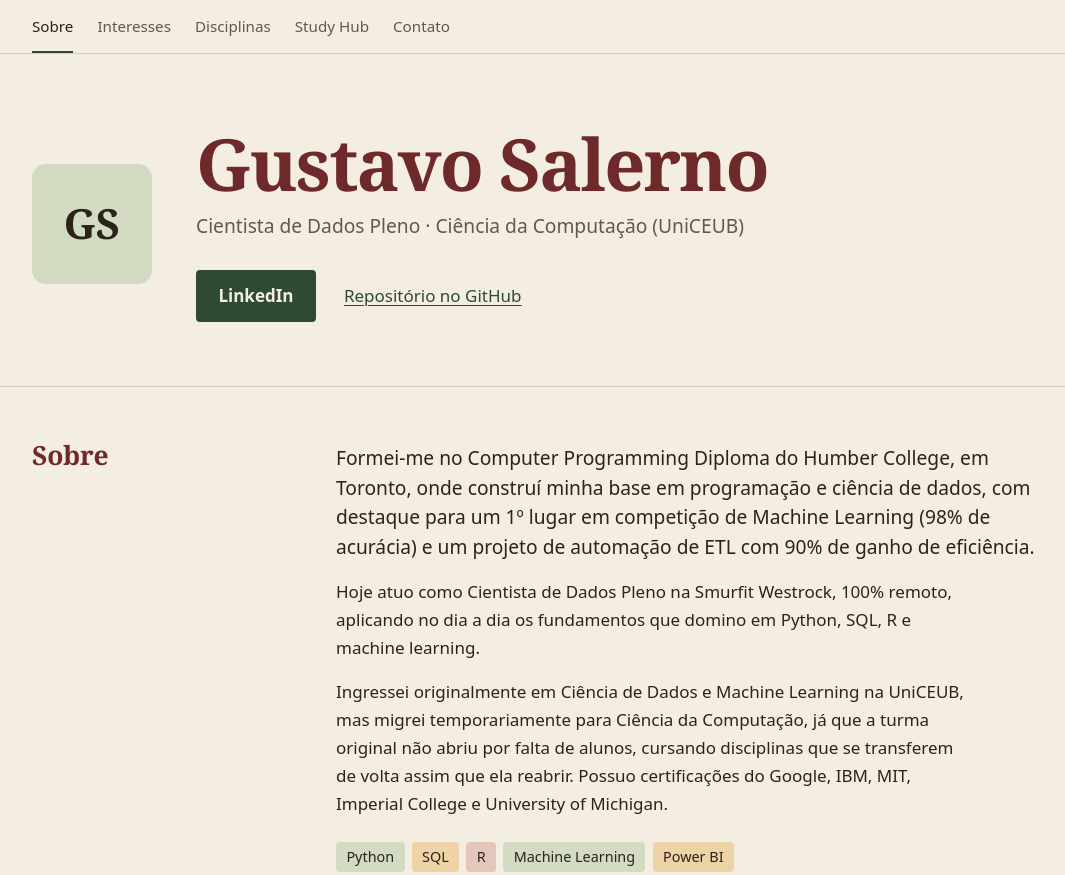
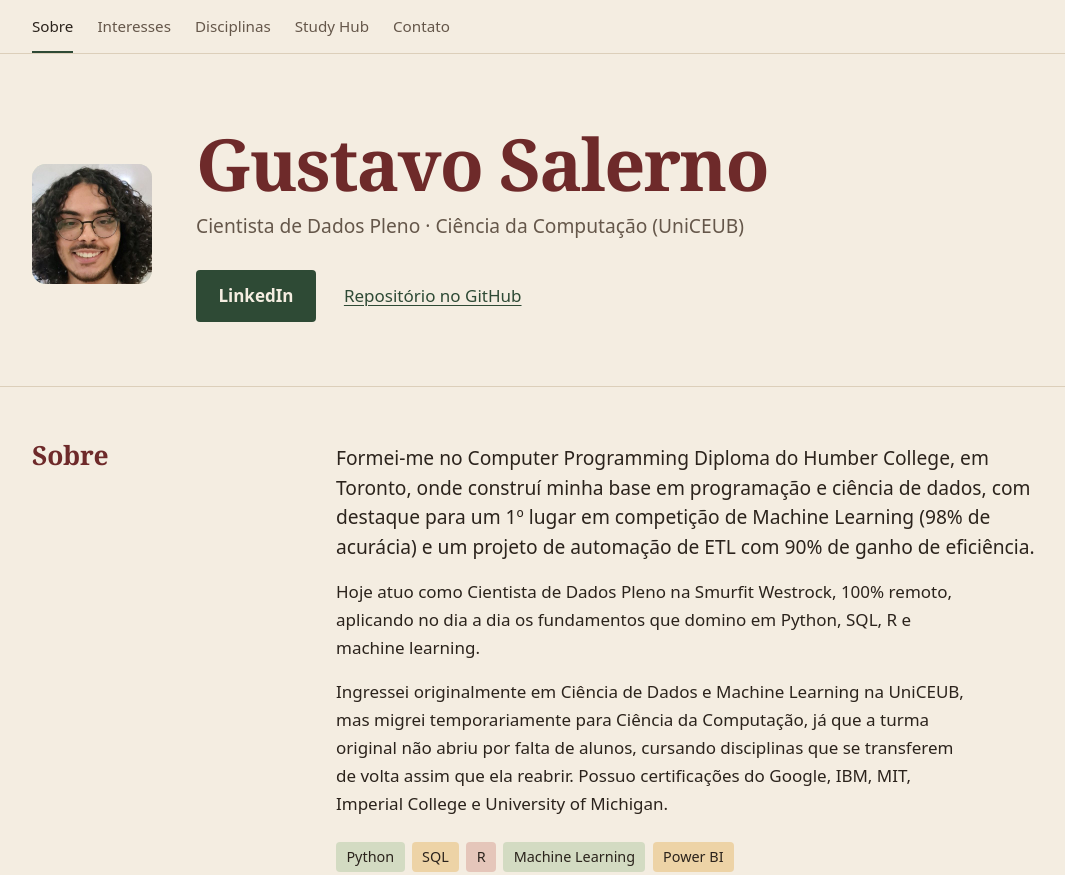
Before and after one commit to Guipini/Meu_Study_Hub_TI, a plain HTML site: page index.html in a window 1280 px wide. Shown: the top 875 px of the page, without its empty margins (96-1161 px from the left). Drawn offline with Linux system fonts and the light colour scheme.

Commit message:
Replace initials avatar with profile photo (#2)
Add a cropped 480x480 profile photo (re-encoded without metadata) and use it in the hero with descriptive alt text.

Co-authored-by: Gustavo Salerno <Guipini@users.noreply.github.com>

```diff
--- a/index.html
+++ b/index.html
@@ -66,7 +66,7 @@ main>section{padding-block:3.5rem 4.5rem;border-top:1px solid var(--line)}
 main>section.hero{border-top:0;padding-block:4.5rem 4rem}
 
 .hero{display:grid;gap:1.75rem;align-items:center}
-.avatar{width:5.5rem;height:5.5rem;border-radius:14px;background:var(--sage);color:var(--on-pastel);display:grid;place-items:center;font:700 2rem/1 var(--serif)}
+.avatar{width:5.5rem;height:5.5rem;border-radius:14px;object-fit:cover;background:var(--sage);display:block}
 .tagline{font-size:1.2rem;color:var(--muted);margin-bottom:1.75rem}
 .actions{display:flex;flex-wrap:wrap;align-items:center;gap:.75rem 1.75rem}
 .btn{display:inline-block;padding:.75rem 1.4rem;border-radius:4px;font-weight:600;text-decoration:none;background:var(--accent);color:var(--on-accent);transition:background-color .2s,color .2s}
@@ -121,7 +121,7 @@ footer a{color:var(--muted)}
   section.split{display:grid;grid-template-columns:16rem minmax(0,1fr);gap:0 3rem;align-items:start}
   section.split>h2{position:sticky;top:5rem;margin-top:-.2rem;font-size:1.65rem}
   .hero{grid-template-columns:auto minmax(0,1fr);gap:2.75rem}
-  .avatar{width:7.5rem;height:7.5rem;font-size:2.6rem}
+  .avatar{width:7.5rem;height:7.5rem}
 }
 @media (prefers-reduced-motion:no-preference){
   main{animation:in .5s ease-out both}
@@ -147,7 +147,7 @@ footer a{color:var(--muted)}
 
 <main id="conteudo">
   <section class="wrap hero" aria-labelledby="titulo">
-    <div class="avatar" role="img" aria-label="Iniciais de Gustavo Salerno">GS</div>
+    <img class="avatar" src="foto.jpg" width="480" height="480" alt="Foto de Gustavo Salerno">
     <div>
       <h1 id="titulo">Gustavo Salerno</h1>
       <p class="tagline">Cientista de Dados Pleno · Ciência da Computação (UniCEUB)</p>
```
Also changed, not shown: foto.jpg (added).
